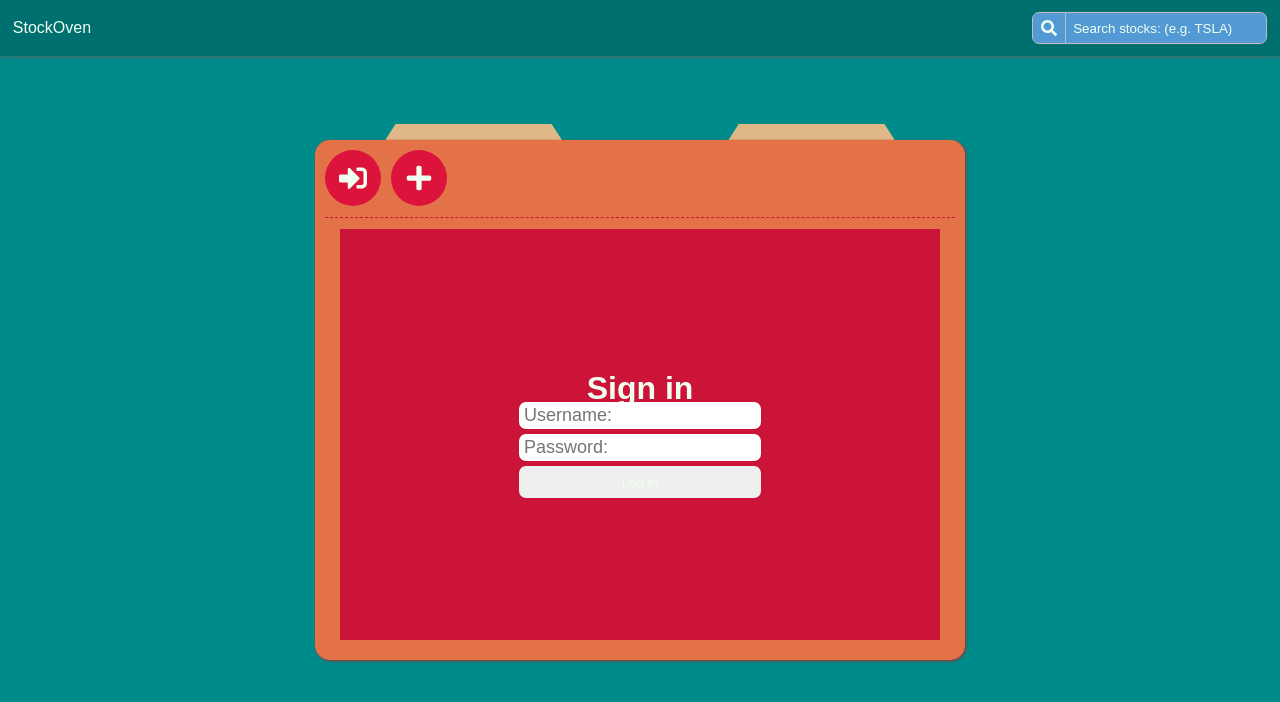
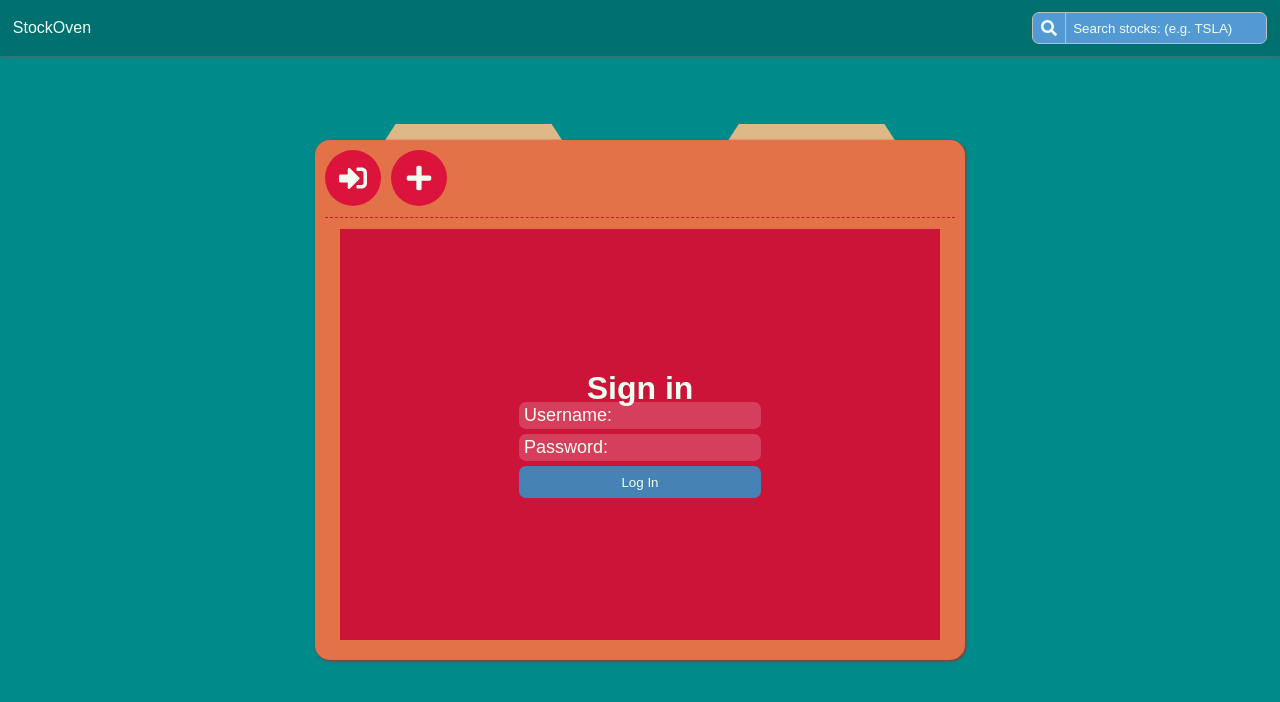
Before and after one commit to krushilnaik/StockOven-MERN-old, a React (Create React App) app: page /sign_in in a window 1280 px wide. Shown: the top 702 px of the page. Built offline with nearby package versions, Linux system fonts and the light colour scheme.

Commit message:
SignInForm enhancements

```diff
--- a/src/views/components/SignInForm.jsx
+++ b/src/views/components/SignInForm.jsx
@@ -6,6 +6,8 @@ import '../scss/SignInForm.scss';
 
 function SignInForm() {
 	const [page, setPage] = useState('Sign in');
+	const [username, setUsername] = useState('');
+	const [password, setPassword] = useState('');
 
 	/**
 	 * @param {React.SyntheticEvent<HTMLButtonElement>} event
@@ -16,13 +18,23 @@ function SignInForm() {
 		// attempt to log the user in
 	};
 
+	/**
+	 * @param {React.ChangeEvent<HTMLInputElement>} event
+	 */
+	const handleChange = event => {
+		event.preventDefault();
+		event.currentTarget.id === 'username'
+			? setUsername(event.currentTarget.value)
+			: setPassword(event.currentTarget.value);
+	};
+
 	return (
 		<div className='sign-in'>
 			<div className='controls'>
 				<div
 					className='dial'
 					onClick={() => {
-						setPage('Create user');
+						setPage('Sign in');
 					}}
 				>
 					<FontAwesomeIcon icon={faSignInAlt} />
@@ -40,8 +52,22 @@ function SignInForm() {
 			<div className='form-wrapper'>
 				<form>
 					<h1>{page}</h1>
-					<input type='text' name='username' id='username' placeholder='Username:' />
-					<input type='password' name='password' id='password' placeholder='Password:' />
+					<input
+						type='text'
+						defaultValue={username}
+						name='username'
+						id='username'
+						onChange={handleChange}
+						placeholder='Username:'
+					/>
+					<input
+						type='password'
+						defaultValue={password}
+						name='password'
+						id='password'
+						onChange={handleChange}
+						placeholder='Password:'
+					/>
 					<button type='submit' onClick={logIn}>
 						Log In
 					</button>
--- a/src/views/scss/SignInForm.scss
+++ b/src/views/scss/SignInForm.scss
@@ -75,18 +75,37 @@ $dial-size: 3.5em;
 			}
 
 			> input {
+				background-color: rgba($color: white, $alpha: 0.18);
 				border: none;
 				outline: none;
 				border-radius: 7px;
 				font-size: large;
 				padding: 10px 5px;
 				height: 1.5em;
+				transition: background-color 0.2s;
+
+				&:focus,
+				&:hover {
+					background-color: rgba($color: white, $alpha: 0.3);
+				}
+
+				&::placeholder {
+					color: honeydew;
+				}
 			}
 
 			> button {
 				border-radius: 7px;
 				border: none;
 				outline: none;
+				user-select: none;
+
+				background-color: steelblue;
+
+				&:hover {
+					filter: brightness(105%);
+					box-shadow: 0 0 2px lightcyan;
+				}
 			}
 		}
 	}
```
